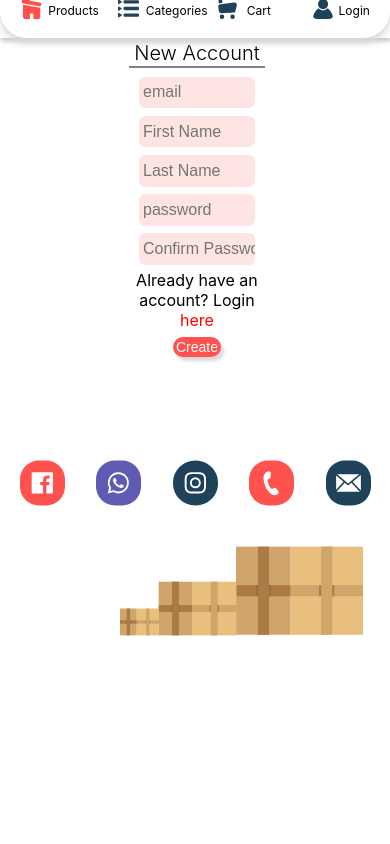
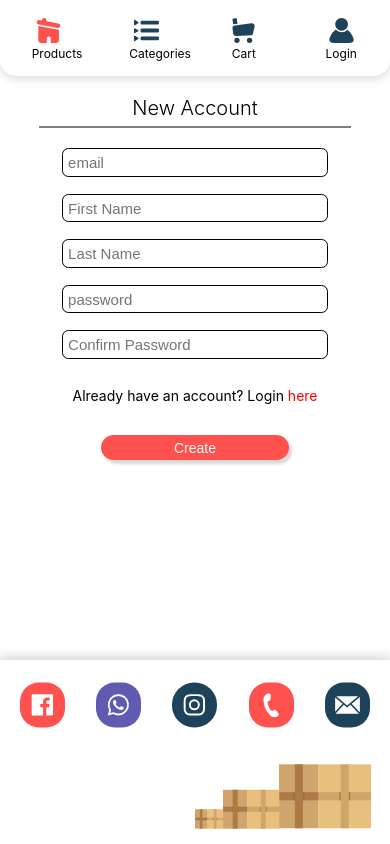
Before and after one commit to frankperez-github/elEncanto, a Next.js app: page /Register in a window 390 px wide. Built offline with nearby package versions, Linux system fonts and the light colour scheme.

Commit message:
Changed Front End

```diff
--- a/styles/Desk.css
+++ b/styles/Desk.css
@@ -315,7 +315,11 @@ button:hover{
     width: 20%;
 }
 .category_name{
-    width: 70%;
+    width:50%;
+    margin-right: 20%;
+}
+.category_name p{
+    text-align: center;
 }
 .ColumnLink:first-of-type{
     margin-right: 5%;
@@ -324,7 +328,7 @@ button:hover{
     display: none;
 }
 .Category-div{
-    margin-top: 2% !important;
+    margin-top: 2%;
 }
 /*--------end of Products View----------*/
 
@@ -1573,12 +1577,10 @@ select{
         padding-top: 3.7%;
         margin-left: 10%;
     }
-
     .product-card{
         margin-left: 3%;
         width: 94%;
     }
-
     .StaticTruck-div{
         display: block;
     }
@@ -1699,22 +1701,145 @@ select{
     }
     .nav{
         width: 100%;
+        padding: 4% 0;
+        padding-top: 5%;
+        font-size: 12px;
+    }
+    .nav_bar{
+        box-shadow: 0px 2.5px 10px   rgb(218, 216, 216);
+        border-bottom-left-radius: 1rem;
+        border-bottom-right-radius: 1rem;
+        margin-bottom: 5%;
+    }
+    .link-div{
+        width: 25%;
+    }
+
+    .NavLink-div{
+        flex-direction: column;
+        justify-content: space-around;
+    }
+    .Footer_mob{
+        background-color: white;
+        box-shadow: 0px -4px 10px   rgb(218, 216, 216);
+        position: absolute;
+        width: 100%;
+        bottom: 0;
+    }
+    .Networks{
+        margin-top: 5% !important;
+    }
+    .Search-div{
+        width: 90%;
+        margin: 0% 5%;
         align-items: center;
-        padding: 4% 0;
-        padding-top: 0%;
+    }
+    .Search-div input{
+        width: 62%;
+        padding: 1%;
+        margin-left: 5%;
+        margin-bottom: 4%;
+        font-size: 11px;
+    }
+    .Search-div button{
+        width: 27%;
+        padding: 1% 0;
+        font-size: 14px;
+    }
+    .ProductCard{
+        margin-bottom: 6%;
+        width: 100%;
+    }
+    .Pallets-div{
+        width: 95%;
+        margin-left: 2.5%;
+    }
+    .pagination-bar{
+        position: relative;
+        width: 60%;
+        margin-left: 20%;
+    }
+    .pagination-bar p{
+        font-size: 16px;
+        margin-right: 4%;
+    }
+    .arrow-div{
+        width: 50%;
+    }
+    .selectedNumber{
+        width: 12%;
+        border-radius: 2rem;
+        padding-left: 2%;
+    }
+    .CategoryName-div{
+        margin-bottom: 5%;
+        width: 95%;
+    }
+    .CategoryName-div h2{
+        margin-bottom: 2%;
+        margin-left: 3%;
+    }
+    .Pallets-divCateg{
+        width: 95%;
+        margin-left: 2.5%;
+    }
+    .category_name{
+        width: 90%;
+    }
+    .login{
+        width: 100%;
+    }
+    .container-shipping{
+        width: 80%;
+        margin: 0 10% ;
+    }
+    .container-shipping button{
+        width: 50%;
+    }
+    .container-shipping h2{
+        font-size: 20px;
+        margin-bottom: 2%;
+    }
+    .Boxes{
+        width: 50%;
+        margin-left: 50%;
+    }
+    .networks-link{
+        width: 13%;
+    }
+    .login p{
+        margin: 5% 0;
+        font-size: 14px;
+    }
+    .login button{
+        width: 60% !important;
+    }
+    input{
+        font-size: 15px;
+        padding: 1.5% !important;
         background-color: white;
-        box-shadow: 0px 5px 7px   rgb(218, 216, 216);
-        border-bottom-left-radius: 1.7rem;
-        border-bottom-right-radius: 1.7rem;
+        color: black;
+        border: solid;
+        border-width: 1px;
+    }
+}
+@media (max-width:320px) {
+    h2{
+        font-size: 17px !important;
+    }
+    input{
+        padding: 1% !important;
         font-size: 12px;
     }
-    .link-div{
-        width: 21%;
-    }
-    .LinkImg{
-        margin-right: 10%;
-    }
-    .NavLink-div{
-        justify-content: space-around;
-    }
-}
+    .networks-link{
+        width: 12%;
+    }
+    .Networks{
+        padding-top: 5%;
+        margin-bottom: 0%;
+    }
+    .Footer_mob{
+        position: relative;
+        bottom: 0;
+    }
+}
```
Also changed, not shown: components/Layout.jsx (+6 -5 lines).
